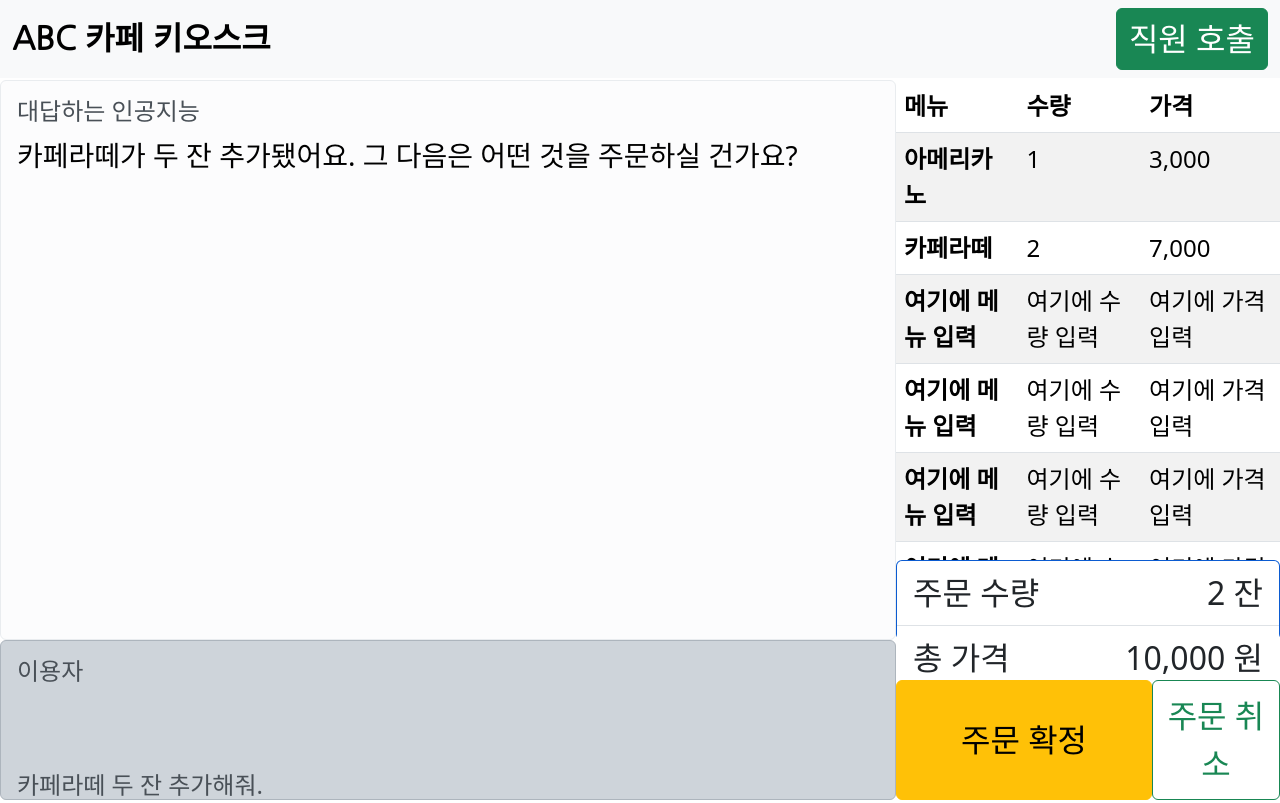
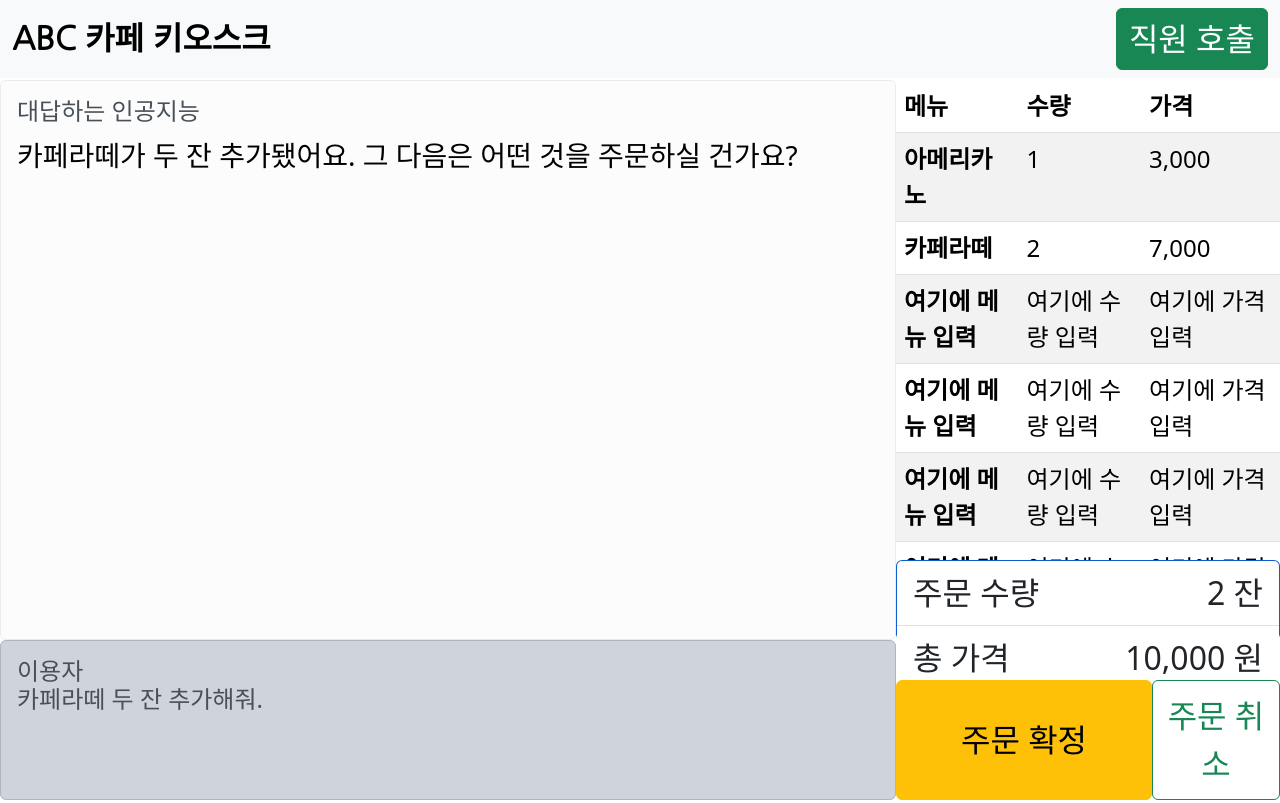
Before and after one commit to GYHGwangju/YHCurrentlyHTML, a plain HTML site: page purchasing_with_AI_making_with_bootstrap.html in a window 1280 px wide. Drawn offline with nearby package versions, Linux system fonts and the light colour scheme.

Commit message:
사용자의 대답을 사용자 칸 위쪽으로 이동

```diff
--- a/purchasing_with_AI_making_with_bootstrap.html
+++ b/purchasing_with_AI_making_with_bootstrap.html
@@ -74,7 +74,7 @@
     </div>
     <div class="alert alert-dark user-answer">
       <h4 class="alert-heading">이용자</h4>
-      <p class="user-answer" style="font-size: x-large;">카페라떼 두 잔 추가해줘.</p>
+      <p class="user-answer" style="font-size: x-large; top:25%;">카페라떼 두 잔 추가해줘.</p>
     </div>
     <!-- <div class="card border-secondary mb-3 order-list">
       <div class="card-header">주문 목록</div>
```
